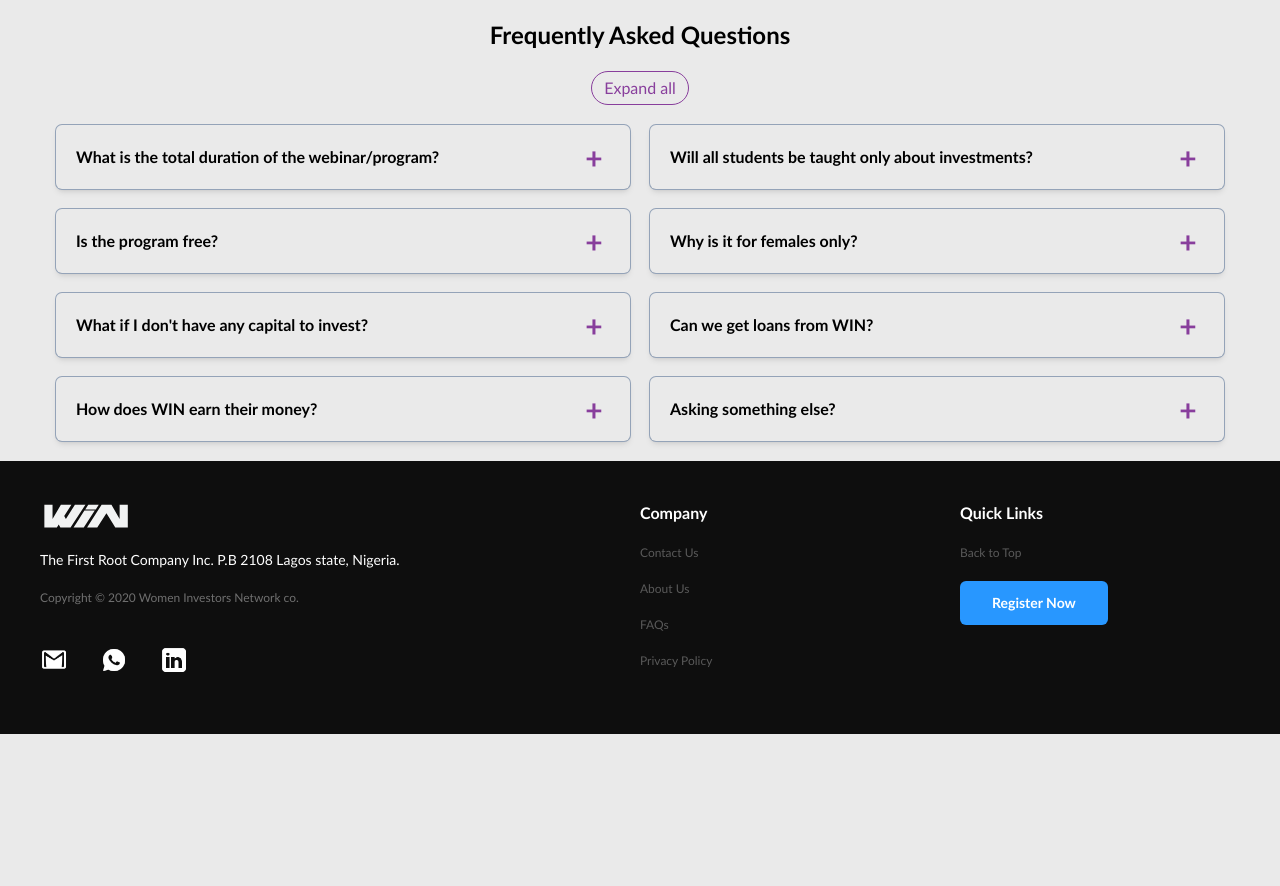
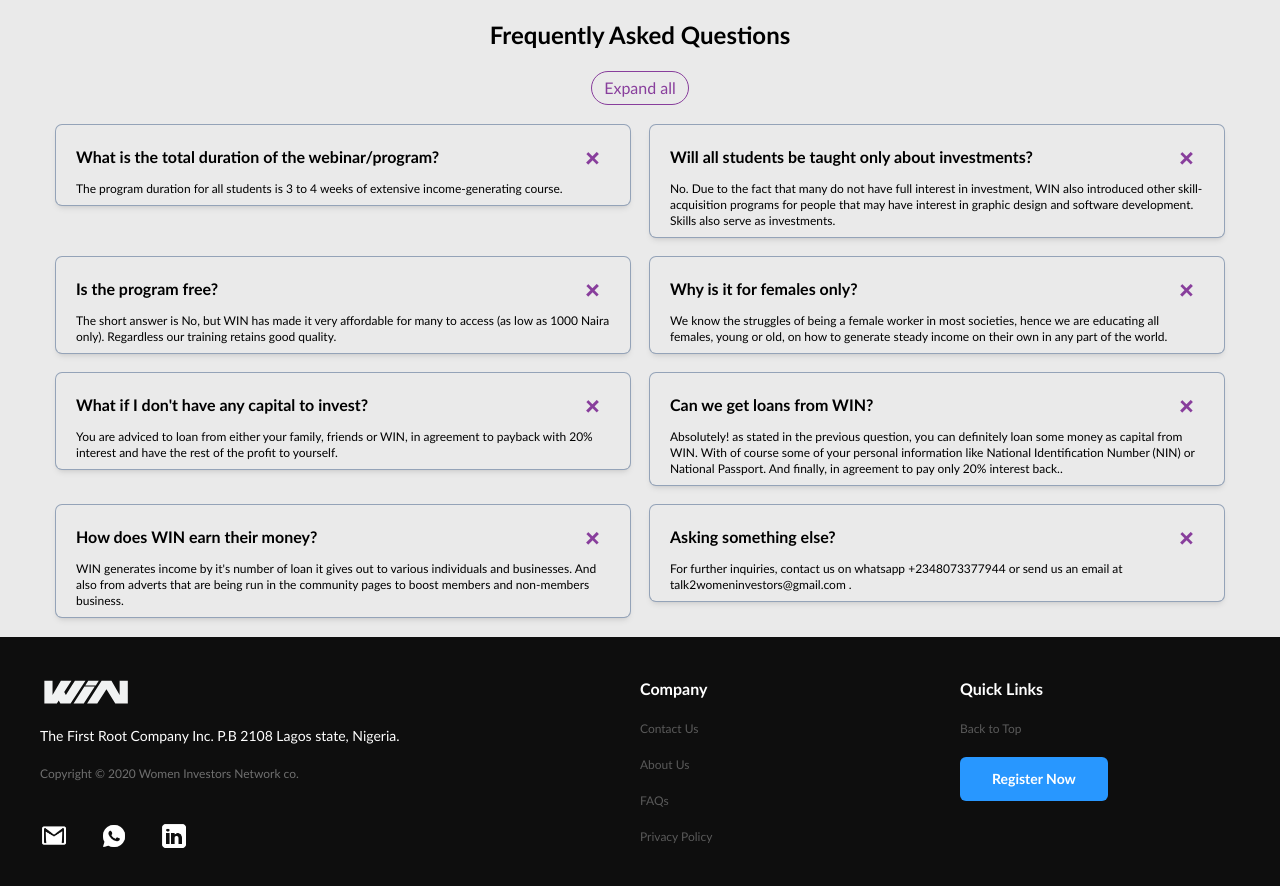
Before and after one commit to Reaceee/women-investors, a React (Vite) app: page / in a window 1280 px wide. Shown: the part 2780-3666 px from the top of the page. Before the commit the page ends 3514 px from the top, so only its background shows below. Built offline with nearby package versions, Linux system fonts and the light colour scheme.

Commit message:
Just trying the label

```diff
--- a/src/components/FaqCard.jsx
+++ b/src/components/FaqCard.jsx
@@ -1,8 +1,8 @@
 const FAQ_card = (props) => {
     return (
         <>
-            <label htmlFor={'check' + props.id} className="faqCard h-max flex flex-col w-full px-5 pt-4 pb-2 ring-1 ring-slate-400 gap-2 shadow-md rounded-md">
-                <input type="checkbox" id={'check' + props.id} className="hidden invisible checkBox" />
+            <label htmlFor={'check' + props.id} for={'check' + props.id} className="faqCard h-max flex flex-col w-full px-5 pt-4 pb-2 ring-1 ring-slate-400 gap-2 shadow-md rounded-md">
+                <input checked type="checkbox" id={'check' + props.id} className="checkBox hidden" />
                 <div className="flex w-full justify-between items-center">
                     <p className="question font-bold max-w-[80%]">{props.quest}?</p>
 
```
